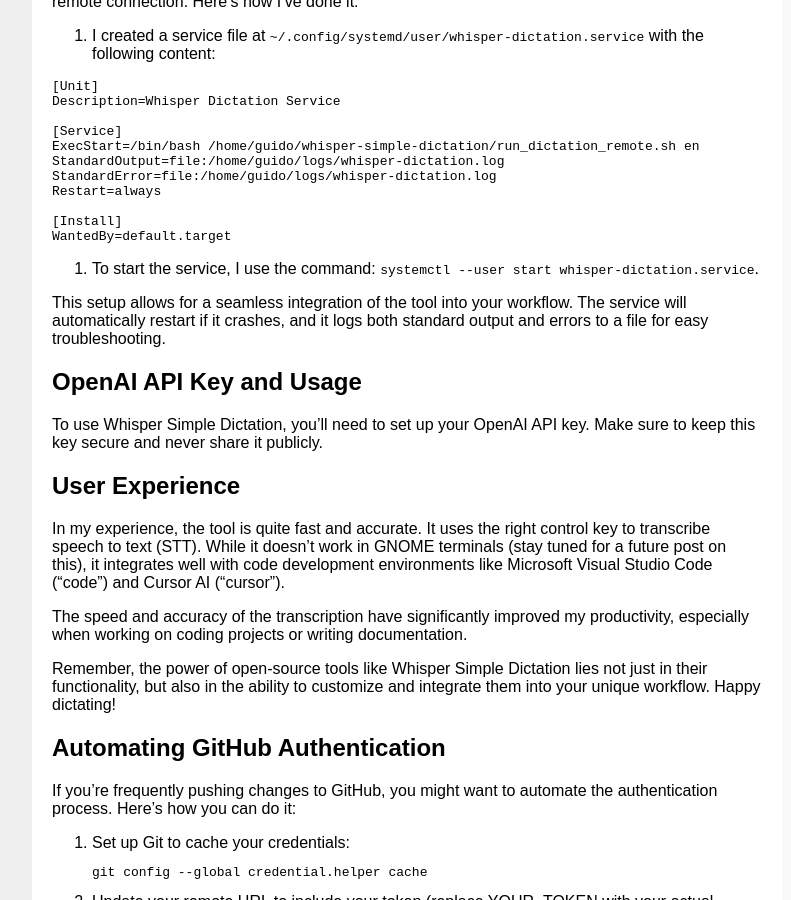
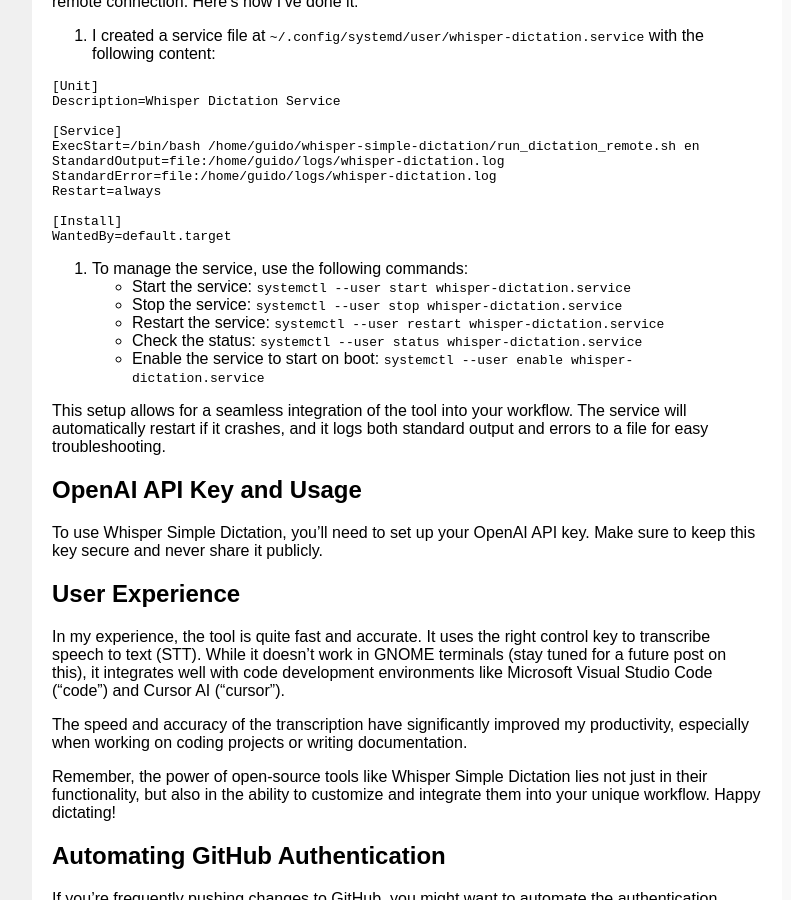
Before and after one commit to guidov/guidov.github.io, a Jekyll site: the page built from _posts/2024-09-16-whisper-simple-dictation-tool.md, in a window 1280 px wide and 900 px high, scrolled down 1355 px. Shown: the whole window, without its empty margins (208-999 px from the left). Built offline with Jekyll 4.4.1, drawn with Linux system fonts in a browser that asks for light colours.

Commit message:
docs: Update systemd commands

````diff
--- a/_posts/2024-09-16-whisper-simple-dictation-tool.md
+++ b/_posts/2024-09-16-whisper-simple-dictation-tool.md
@@ -65,7 +65,12 @@ Restart=always
 WantedBy=default.target
 ```
 
-2. To start the service, I use the command: `systemctl --user start whisper-dictation.service`.
+2. To manage the service, use the following commands:
+   - Start the service: `systemctl --user start whisper-dictation.service`
+   - Stop the service: `systemctl --user stop whisper-dictation.service`
+   - Restart the service: `systemctl --user restart whisper-dictation.service`
+   - Check the status: `systemctl --user status whisper-dictation.service`
+   - Enable the service to start on boot: `systemctl --user enable whisper-dictation.service`
 
 This setup allows for a seamless integration of the tool into your workflow. The service will automatically restart if it crashes, and it logs both standard output and errors to a file for easy troubleshooting.
 
````
